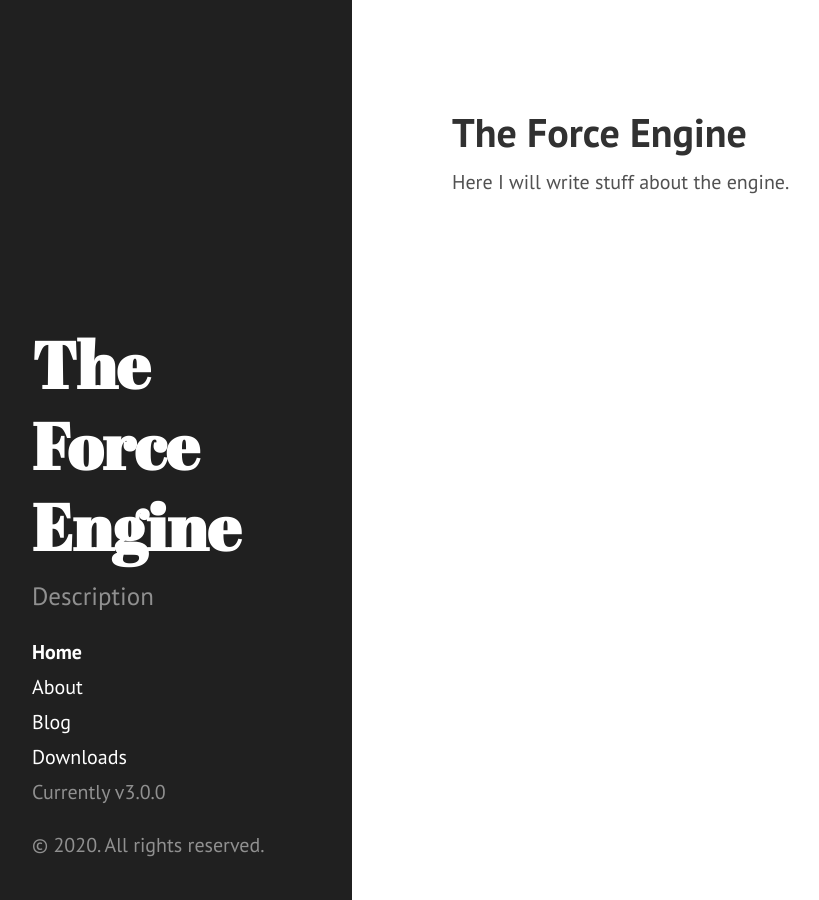
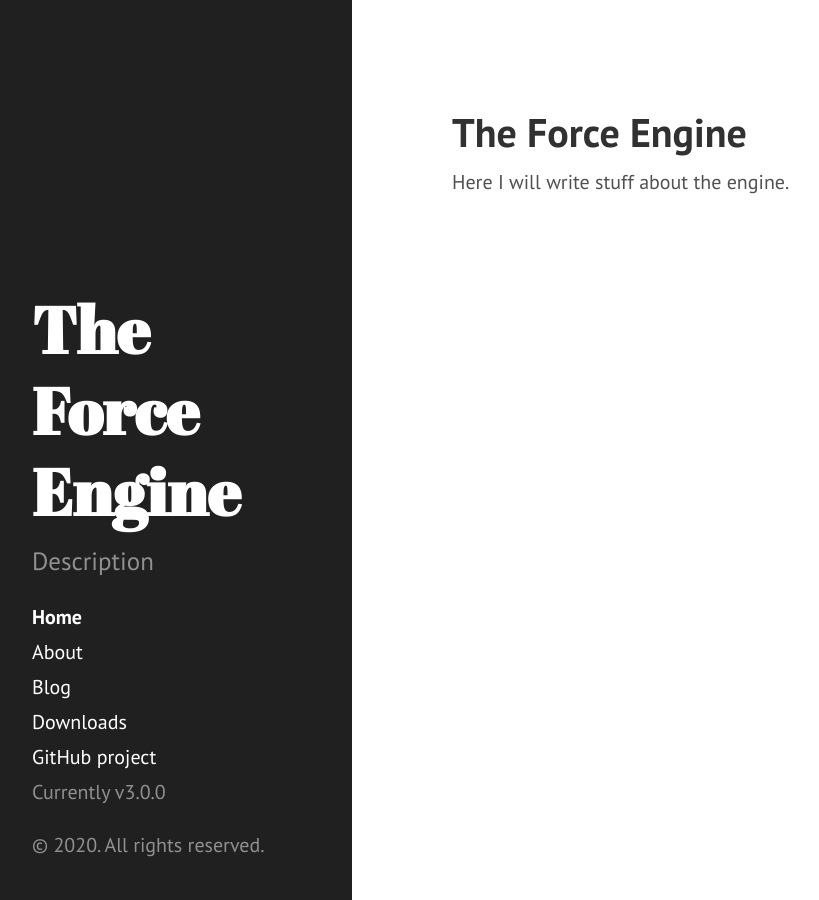
Before and after one commit to TheForceEngine/TheForceEngine.github.io, a Jekyll site: the page built from index.md, in a window 1280 px wide. Shown: the whole page, without its empty margins (8-827 px from the left). Built offline with Jekyll 4.4.1, drawn with Linux system fonts in a browser that asks for light colours.

Commit message:
Added the Github repo back in.

```diff
--- a/_includes/sidebar.html
+++ b/_includes/sidebar.html
@@ -26,10 +26,7 @@
         {% endif %}
       {% endfor %}
 
-      {% comment %}
-      Add this back in with the correct github repo address.
-      <a class="sidebar-nav-item" href="{{ site.github.repo }}">GitHub project</a>
-      {% endcomment %}
+      <a class="sidebar-nav-item" href="https://github.com/luciusDXL/TheForceEngine">GitHub project</a>
       <span class="sidebar-nav-item">Currently v{{ site.version }}</span>
     </nav>
 
```
